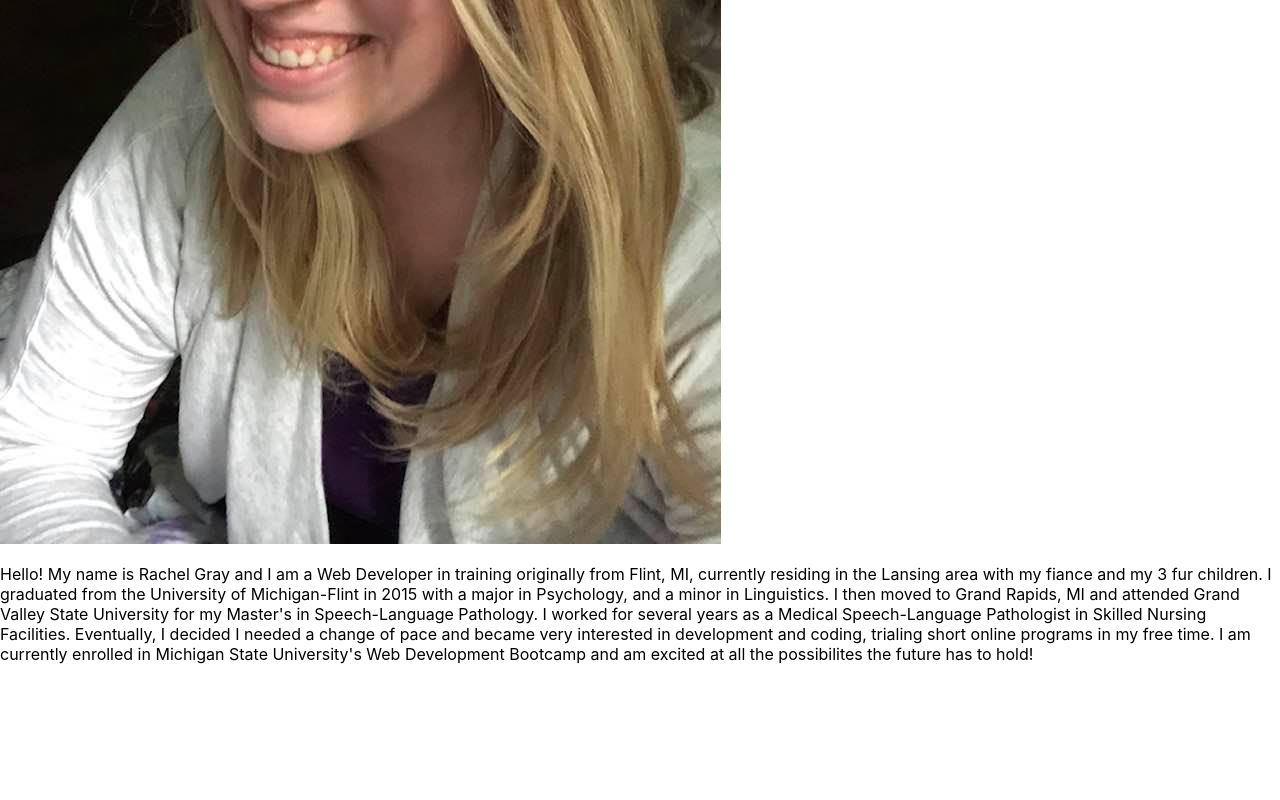
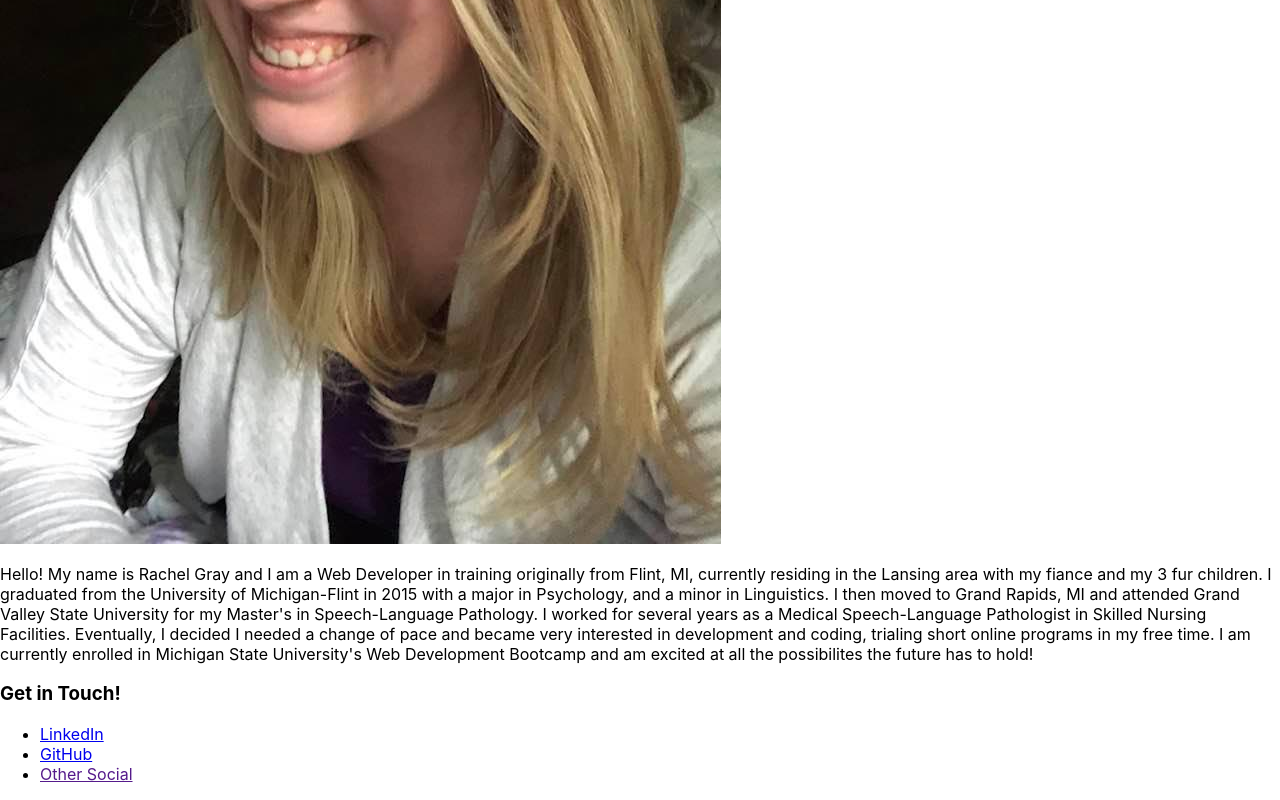
Before and after one commit to rachelgray7448/rachel-react-portfolio, a React (Create React App) app: page / in a window 1280 px wide. Shown: the part 634-1434 px from the top of the page. Before the commit the page ends 1314 px from the top, so only its background shows below. Built offline with nearby package versions, Linux system fonts and the light colour scheme.

Commit message:
added footer with social links

```diff
--- a/src/App.js
+++ b/src/App.js
@@ -1,12 +1,18 @@
 import React, { useState } from "react";
 import Header from "./components/Header";
+import Footer from "./components/Footer";
 import "./App.css";
 
 
 function App() {
     return (
         <div>
-            <Header />
+            <div>
+                <Header />
+            </div>
+            <div>
+                <Footer />
+            </div>
         </div>
     );
 }
--- a/src/components/Footer/index.js
+++ b/src/components/Footer/index.js
@@ -0,0 +1,20 @@
+import React from "react";
+
+export default function Footer() {
+    return (
+        <div>
+            <h3>Get in Touch!</h3>
+            <ul>
+                <li>
+                    <a href="https://www.linkedin.com/in/rachel-gray7448">LinkedIn</a>
+                </li>
+                <li>
+                    <a href="https://github.com/rachelgray7448">GitHub</a>
+                </li>
+                <li>
+                    <a href="">Other Social</a>
+                </li>
+            </ul>
+        </div>
+    )
+}
```
